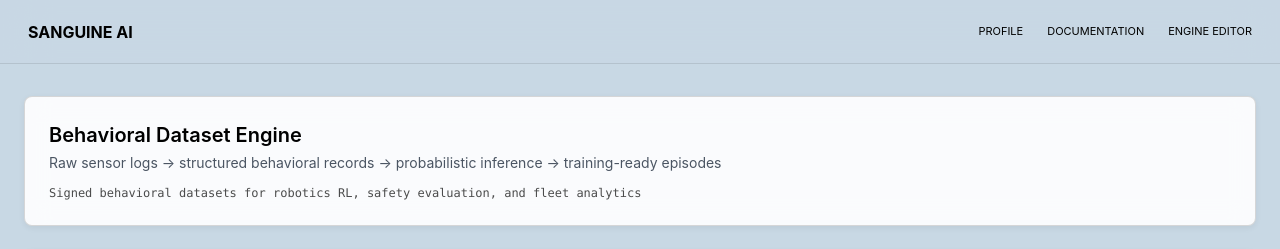
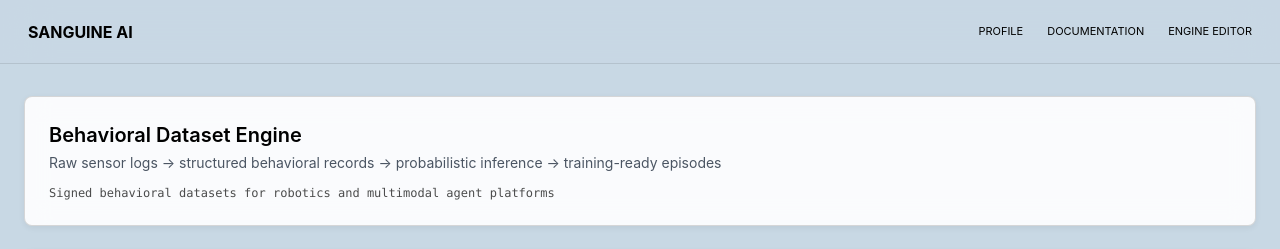
Before and after one commit to SanguineAI-Incorporated/sanguine-ai-users, a React (Vite) app: page / in a window 1280 px wide. Shown: the top 249 px of the page. Built offline with nearby package versions, Linux system fonts and the light colour scheme.

Commit message:
Update description of signed behavioral datasets

```diff
--- a/src/pages/Dashboard.jsx
+++ b/src/pages/Dashboard.jsx
@@ -146,7 +146,7 @@
             </p>
 
             <div className="mt-3 text-xs font-mono text-black/70">
-              Signed behavioral datasets for robotics RL, safety evaluation, and fleet analytics
+              Signed behavioral datasets for robotics and multimodal agent platforms
             </div>
           </CardContent>
         </Card>
```
